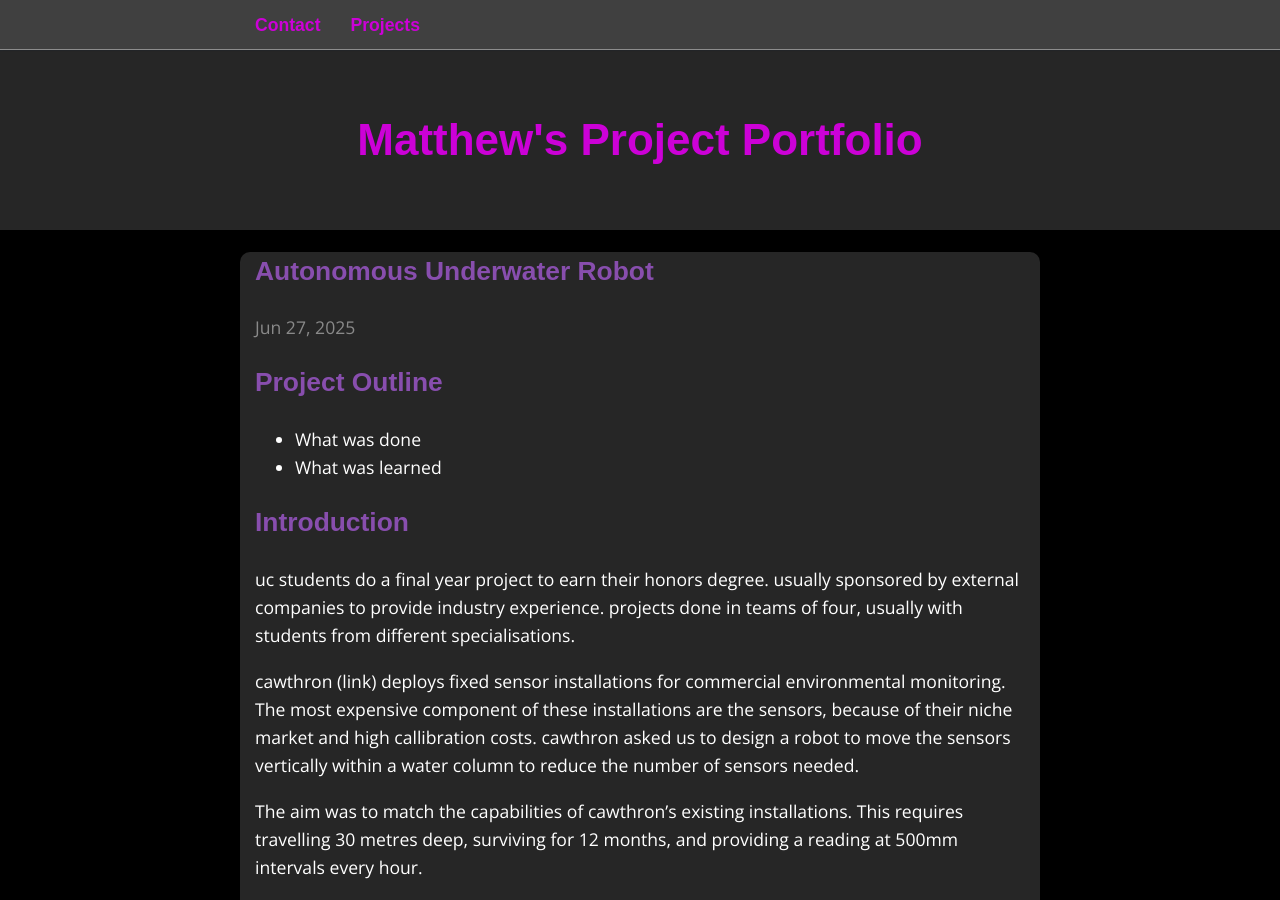
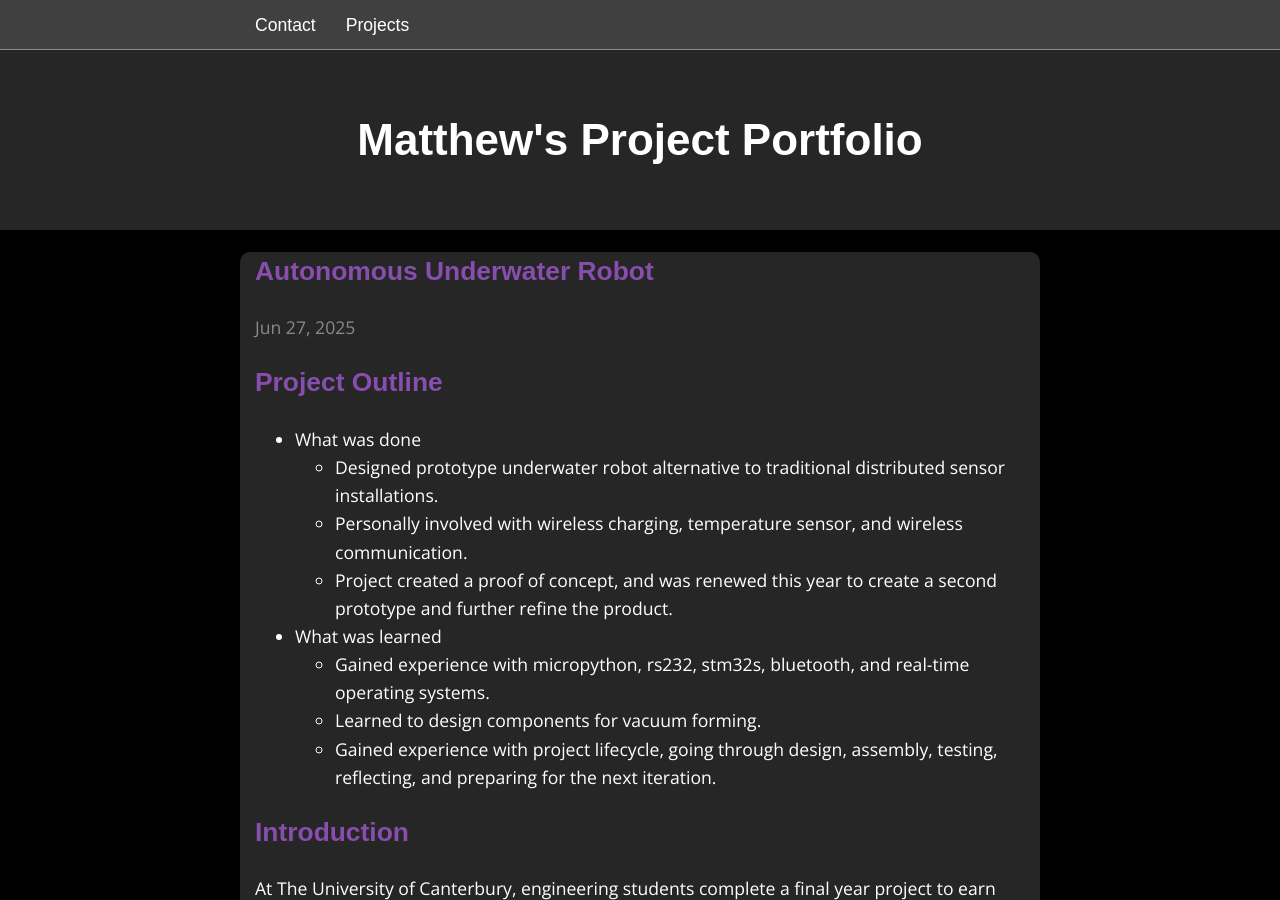
Before and after one commit to emjayking/portfolio, a Jekyll site: the page built from _posts/2025-06-27-final-year-project.markdown, in a window 1280 px wide and 900 px high. Built offline with Jekyll 4.4.1, drawn with Linux system fonts in a browser that asks for light colours; some web fonts are replaced; some of the changed text lies outside the part shown.

Commit message:
Began re-work of fyp page

```diff
--- a/_includes/header.html
+++ b/_includes/header.html
@@ -14,5 +14,5 @@
 </aside>
 
 <header>
-	<h1><a href="{{ site.url }}">{{ site.title }}</a></h1>
+	<h1><a href="{{ site.baseurl }}">{{ site.title }}</a></h1>
 </header>
--- a/_posts/2025-06-27-final-year-project.markdown
+++ b/_posts/2025-06-27-final-year-project.markdown
@@ -9,36 +9,56 @@
 
 # Project Outline
 - What was done
+    - Designed prototype underwater robot alternative to traditional distributed sensor installations.
+    - Personally involved with wireless charging, temperature sensor, and wireless communication.
+    - Project created a proof of concept, and was renewed this year to create a second prototype and further refine the product.
 - What was learned
+    - Gained experience with micropython, rs232, stm32s, bluetooth, and real-time operating systems.
+    - Learned to design components for vacuum forming.
+    - Gained experience with project lifecycle, going through design, assembly, testing, reflecting, and preparing for the next iteration.
 
 # Introduction
+
 <!-- - background information -->
-uc students do a final year project to earn their honors degree.
-usually sponsored by external companies to provide industry experience.
-projects done in teams of four, usually with students from different specialisations.
+At The University of Canterbury, engineering students complete a final year project to earn their honors degree.
+These are usually sponsored by external companies looking to screen for graduate roles and provide students with professional experience.
+Projects are completed in teams of four, ideally from a mix of specialisations, and report to both a project supervisor from the university and their commercial client.
 
 <!-- - problem statement -->
-cawthron (link) deploys fixed sensor installations for commercial environmental monitoring.
-The most expensive component of these installations are the sensors, because of their  niche market and high callibration costs.
-cawthron asked us to design a robot to move the sensors vertically within a water column to reduce the number of sensors needed.
-
- <!-- photo of existing installation? -->
+During my internship at the [Cawthron Institute](https://www.cawthron.org.nz/), I convinced the company to sponsor a final year project.
+My supervisor at the time, Paul, had the idea to develop an underwater robot for sensor deployments.
+Currently, Cawthron uses distributed sensor deployments to get water-column data.
+These lines of sensors are extremely costly due to individual sensor purchase and recalibration costs.
+They also must be reconfigured for each deployment, limiting their flexibility.
+There are existing [commercial solutions](https://mclanelabs.com/prawler-videos/), but these are either too expensive, too slow, or otherwise unsuited for Cawthron's operations.
+Cawthrons hoped the robot would provide a lower cost alternative (salinity sensors can cost up to $10,000 each), allowing them to sell to smaller marine industries who perhaps were not able to justify the cost.
 
 <!-- - success criteria -->
-The aim was to match the capabilities of cawthron's existing installations. This requires travelling 30 metres deep, surviving for 12 months, and providing a reading at  500mm intervals every hour.
+<!-- The aim was to match the capabilities of cawthron's existing installations. This requires travelling 30 metres deep, surviving for 12 months, and providing a reading at  500mm intervals every hour.  -->
+The team was selected by Cawthron, with two mechanical and two mechatronics engineers - myself included.
+Our goals were based around the capabilities of Cawthron's existing distributed sensor installations:
+<ul>
+    <li>Hourly samples</li>
+    <li>Depth resolution ≤ 1m</li>
+    <li>Depth rating ≥ 30m</li>
+    <li>Year-long deployment time</li>
+    <li>Remote data transmission</li>
+</ul>
 
 <!-- - scope -->
-cawthron already had several components that we could adapt for our use case.
-Their buoy could be repurposed to mount the mooring line, provide solar power, and send radio signals to shore.
-Our project only needed to design the robot's movement and buoy interface system.
-The robots microcontroller and battery management system were also repurposed from cawthron's existing products, so we only had to design the peripherals to implenent each requirement.
+Cawthron provided most of the electrical components from their existing products to adapt to our needs.
+The main microcontroller, battery management system, and pressure sensor were provided, leaving us to design the recharging, communictions, and movement systems before encasing them in a chasis and writing an operating system.
+One of Cawthrons buoys would be repurposed to mount the mooring line, provide solar power, and send radio signals to shore.
+This meant the recharging and communications system would only have to connect the robot to the buoy.
 
 <!-- - milestones -->
 We split the project into milestones to divide the workload between myself and my teammates.
-I focused on recharging the robot, sending data to the buoy, and the sensor system.
+The mechanical engineers focused on the chassis, movement system and motor enclosure, whilst myself and the other mechatronics engineer designed the recharging, communications, and software components.
+In the spirit of brevity I've only detailed my own contributions below, but our full <del>64 page!</del> [report is available]({{ site.baseurl }}/media/fyp/End Of Year Report.pdf) if you would like to see our collected efforts.
 
 # Design
-- Explanation of current design
+
+![System Diagram]({{ site.baseurl }}/media/fyp/fyp-system-diagram.png)
 
 ![Annotated design]({{ site.baseurl }}/media/fyp/annotated-crawler.png)
 ![underwater deployment]({{ site.baseurl }}/media/fyp/underwater-deployment.png)
--- a/_sass/_layout.scss
+++ b/_sass/_layout.scss
@@ -24,9 +24,9 @@
 // }
 a,
 a:visited {
-  color: $accent;
+  color: $font-color;
   text-decoration: underline;
-  font-weight: bold;
+  text-decoration-color: $accent;
 }
 a:hover {
   color: $accent;
```
Also changed, not shown: media/fyp/fyp-system-diagram.png (added), 1 other file.
